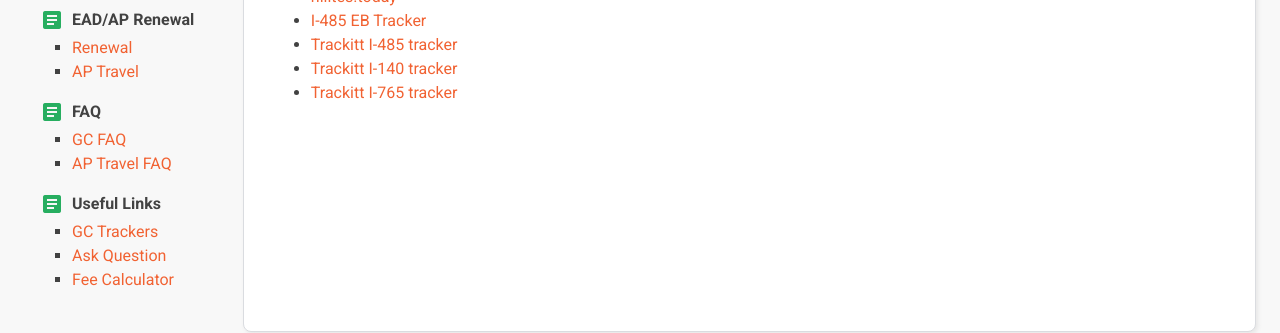
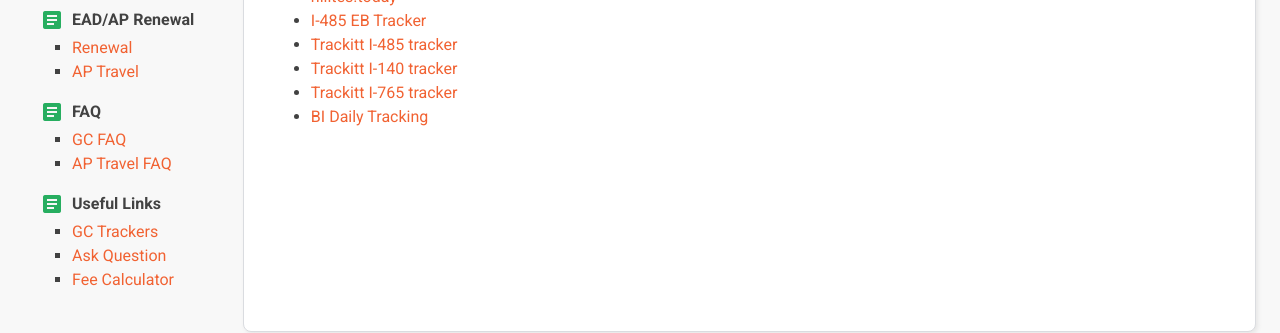
Before and after one commit to gcinfo-org/gcinfo.org, a Jekyll site: the page built from kb/useful-links/gc-trackers.md, in a window 1280 px wide. Shown: the part 396-729 px from the top of the page. Built offline with Jekyll 4.4.1, drawn with Linux system fonts in a browser that asks for light colours; Markdown is read by kramdown in place of the engine named in the settings.

Commit message:
Add BI Daily Tracking

```diff
--- a/kb/useful-links/gc-trackers.md
+++ b/kb/useful-links/gc-trackers.md
@@ -14,3 +14,4 @@ Here is a list green card trackers which may help to you to understand current p
 - [Trackitt I-485 tracker](https://www.trackitt.com/usa-immigration-trackers/i485-eb)
 - [Trackitt I-140 tracker](https://www.trackitt.com/usa-immigration-trackers/i140)
 - [Trackitt I-765 tracker](https://www.trackitt.com/usa-immigration-trackers/i765)
+- [BI Daily Tracking](https://sites.google.com/view/bidailytracking/daily-tracking)
```
